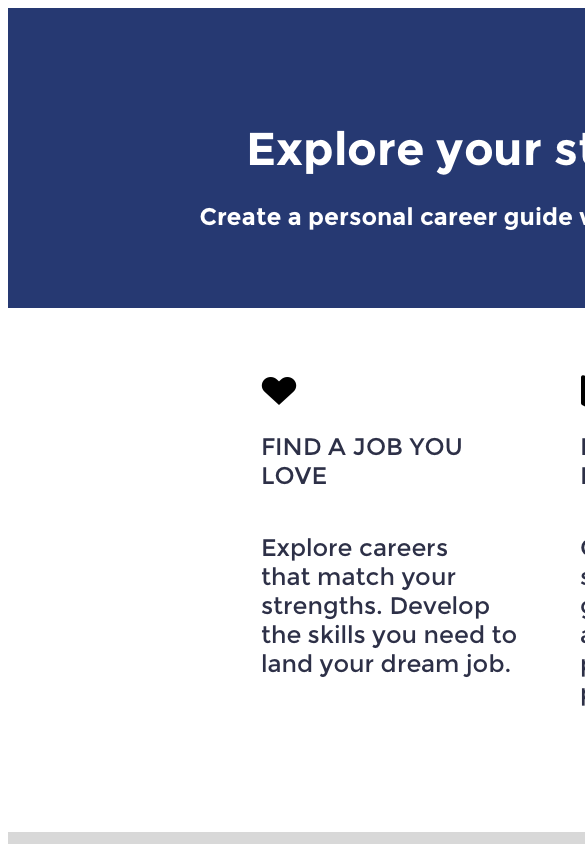
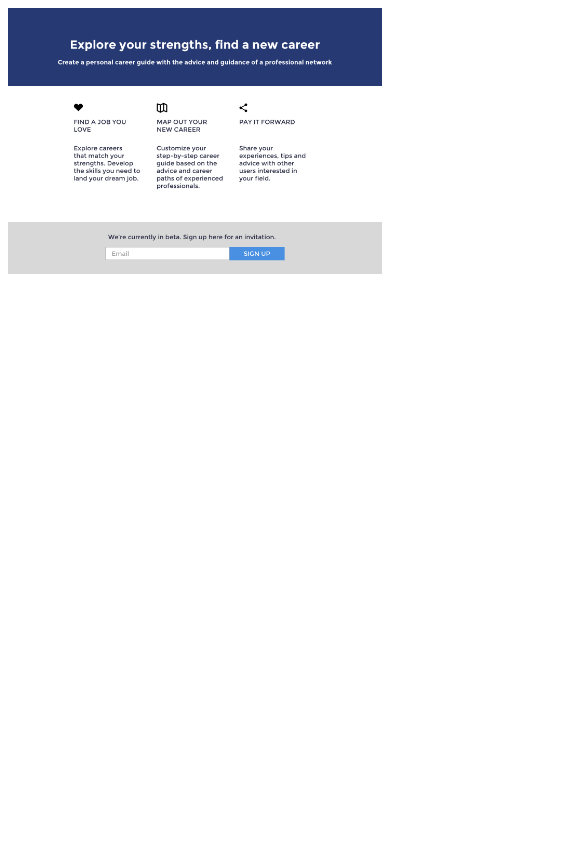
Before and after one commit to LSummers33/lsummers33.github.io, a plain HTML site: page index.html in a window 390 px wide. Shown: the top 844 px of the page, 585 px wide, since content can reach past the window. Drawn offline with Linux system fonts and the light colour scheme.

Commit message:
Fixed responsiveness for reals

```diff
--- a/index.html
+++ b/index.html
@@ -3,6 +3,6 @@
 		<title>Jobwaffle Beta</title>
 	</head>
 	<body>
-		<img src="LandingPage.png" style="width=100%" border="0" alt="Image of Jobwaffle landing page">
+		<img src="LandingPage.png" style= "width:100%;" border="0" alt="Image of Jobwaffle landing page">
 	</body>
 </html>
```
